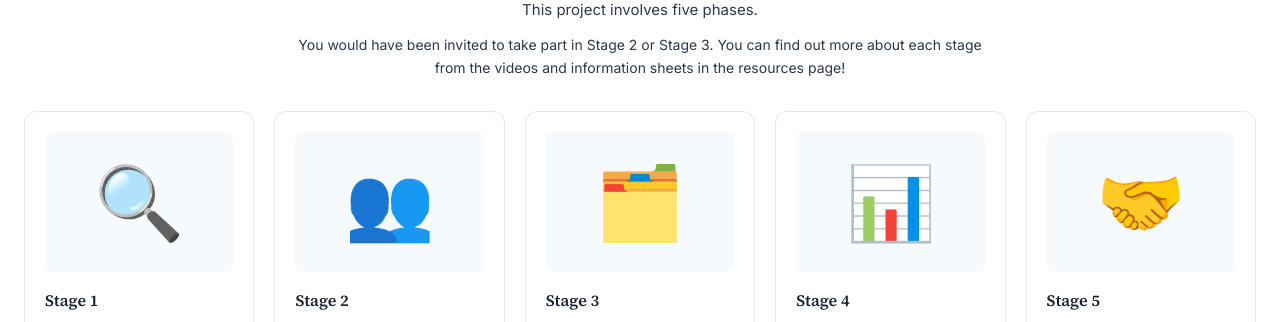
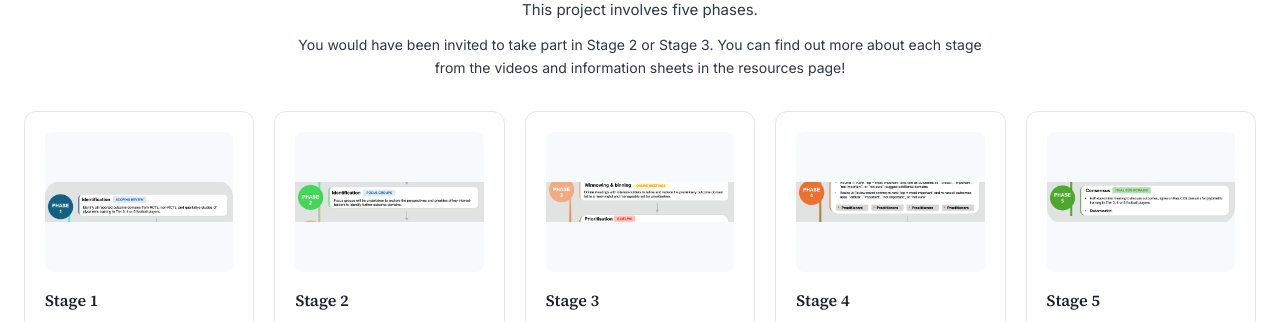
Before and after one commit to LoaizaBetancur/CAPIS-Project-Website, a Next.js app: page / in a window 1280 px wide. Shown: the part 2480-2802 px from the top of the page. Built offline with nearby package versions, Linux system fonts and the light colour scheme.

Commit message:
Replace emoji StageCards with cropped phase images from Figure_1.png

```diff
--- a/app/page.tsx
+++ b/app/page.tsx
@@ -45,31 +45,31 @@ const stages = [
     number: 1,
     title: "Scoping Review",
     description: "A comprehensive review of scientific literature to identify all outcome domains already measured in plyometric training studies with Tier 3, 4, or 5 football players.",
-    image: "🔍",
+    image: "/images/phase1.png",
   },
   {
     number: 2,
     title: "Focus Groups",
     description: "Semi-structured interviews with players, coaches, and experts to discover outcomes that matter in practice but may be missing from research.",
-    image: "👥",
+    image: "/images/phase2.png",
   },
   {
     number: 3,
     title: "Winnowing & Binning",
     description: "Online meetings with each interest-holder group to organise and group outcome domains into a clear, manageable list of candidates.",
-    image: "🗂️",
+    image: "/images/phase3.png",
   },
   {
     number: 4,
     title: "e-Delphi Surveys",
     description: "Two rounds of online surveys where players, coaches, academics, and researchers vote on which outcomes are most important using a 9-point scale.",
-    image: "📊",
+    image: "/images/phase4.png",
   },
   {
     number: 5,
     title: "Consensus Meeting",
     description: "A half-day online meeting to reach final agreement on the core outcome set that all future plyometric training trials should measure.",
-    image: "🤝",
+    image: "/images/phase5.png",
   },
 ];
 
--- a/components/StageCard.tsx
+++ b/components/StageCard.tsx
@@ -1,3 +1,5 @@
+import Image from "next/image";
+
 interface StageCardProps {
   number: number;
   title: string;
@@ -25,11 +27,21 @@ export default function StageCard({ number, title, description, image }: StageCa
           alignItems: "center",
           justifyContent: "center",
           marginBottom: "16px",
-          fontSize: "72px",
-          lineHeight: 1,
+          overflow: "hidden",
         }}
       >
-        {image}
+        {image.startsWith("/") ? (
+          <Image
+            src={image}
+            alt={`Stage ${number}`}
+            width={280}
+            height={140}
+            style={{ objectFit: "contain" }}
+            sizes="280px"
+          />
+        ) : (
+          <div style={{ fontSize: "72px", lineHeight: 1 }}>{image}</div>
+        )}
       </div>
       <h3
         style={{
```
